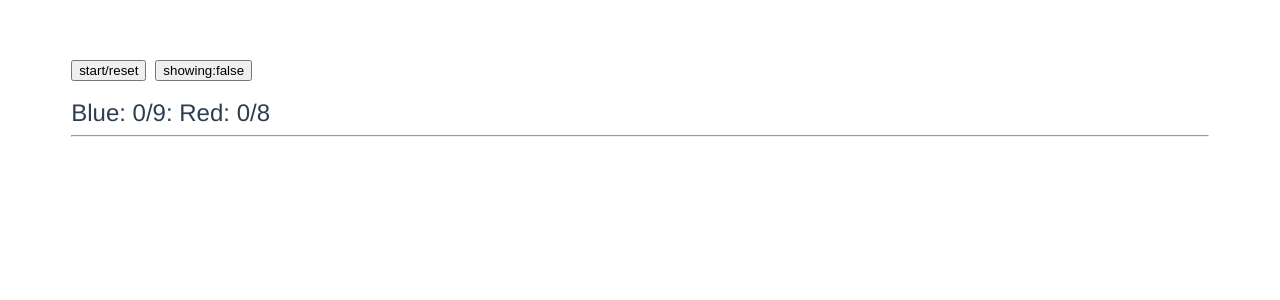
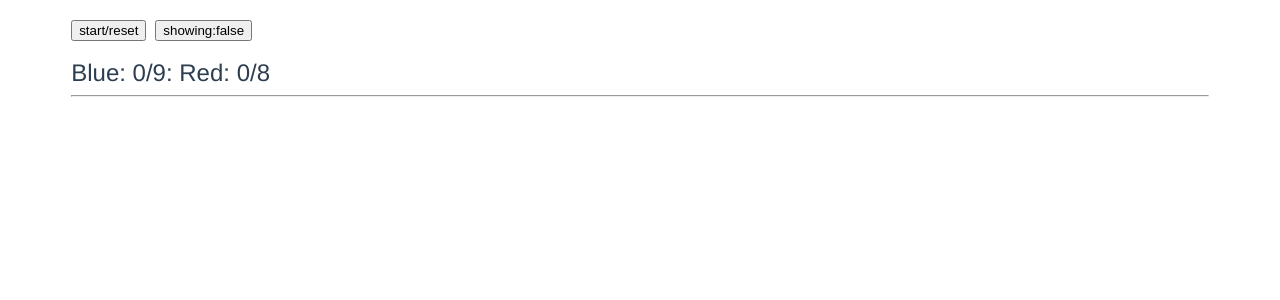
Before and after one commit to nisino25/codename, a Vue app: page / in a window 1280 px wide. Shown: the top 300 px of the page. Built offline with nearby package versions, Linux system fonts and the light colour scheme.

Commit message:
reduced margin top

```diff
--- a/src/App.vue
+++ b/src/App.vue
@@ -234,7 +234,7 @@ export default {
   -moz-osx-font-smoothing: grayscale;
   text-align: left;
   color: #2c3e50;
-  margin-top: 60px;
+  margin-top: 20px;
 }
 
 .wrapper{
```
